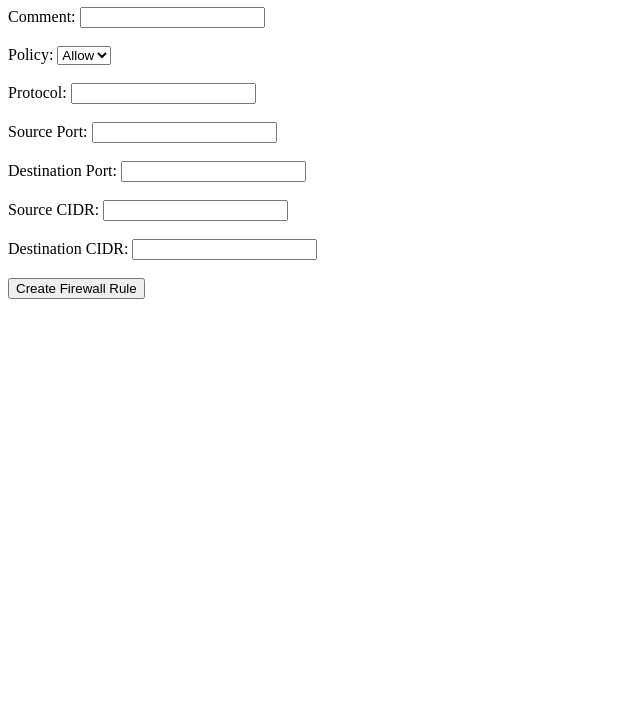
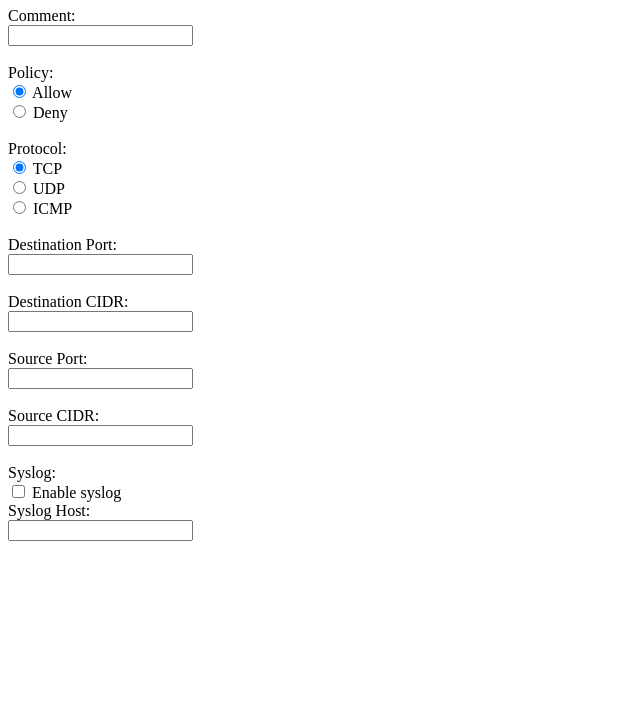
Before and after one commit to jujiz/jujiz.github.io, a plain HTML site: page index.html in a window 1280 px wide. Shown: the part 73-800 px from the top of the page, without its empty margins (0-640 px from the left). Drawn offline with nearby package versions, Linux system fonts and the light colour scheme.

Commit message:
Update index.html

```diff
--- a/index.html
+++ b/index.html
@@ -1,74 +1,74 @@
 <!DOCTYPE html>
 <html>
-  <head>
-    <meta charset="utf-8">
-    <title>Meraki Firewall Rule Creator</title>
-  </head>
-  <body>
-    <h1>Meraki Firewall Rule Creator</h1>
-    <form>
-      <label for="comment">Comment:</label>
-      <input type="text" name="comment" id="comment"><br><br>
-      <label for="policy">Policy:</label>
-      <select name="policy" id="policy">
-        <option value="allow">Allow</option>
-        <option value="deny">Deny</option>
-      </select><br><br>
-      <label for="protocol">Protocol:</label>
-      <input type="text" name="protocol" id="protocol"><br><br>
-      <label for="srcPort">Source Port:</label>
-      <input type="text" name="srcPort" id="srcPort"><br><br>
-      <label for="dstPort">Destination Port:</label>
-      <input type="text" name="dstPort" id="dstPort"><br><br>
-      <label for="srcCidr">Source CIDR:</label>
-      <input type="text" name="srcCidr" id="srcCidr"><br><br>
-      <label for="destCidr">Destination CIDR:</label>
-      <input type="text" name="destCidr" id="destCidr"><br><br>
-      <button type="button" onclick="createFirewallRule()">Create Firewall Rule</button>
-    </form>
-    <br><br>
-    <div id="results"></div>
+<head>
+	<title>Create Firewall Rule</title>
+	<script src="https://code.jquery.com/jquery-3.6.0.min.js"></script>
+	<script>
+	$(document).ready(function() {
+		$('#create-firewall-rule-form').submit(function(event) {
+			// Prevent form from submitting normally
+			event.preventDefault();
 
-    <script>
-      function createFirewallRule() {
-        // Get the values of the form fields
-        var comment = document.getElementById("comment").value;
-        var policy = document.getElementById("policy").value;
-        var protocol = document.getElementById("protocol").value;
-        var srcPort = document.getElementById("srcPort").value;
-        var dstPort = document.getElementById("dstPort").value;
-        var srcCidr = document.getElementById("srcCidr").value;
-        var destCidr = document.getElementById("destCidr").value;
+			// Get form data
+			var formData = {
+				comment: $('input[name=comment]').val(),
+				policy: $('input[name=policy]:checked').val(),
+				protocol: $('input[name=protocol]:checked').val(),
+				destPort: $('input[name=destPort]').val(),
+				destCidr: $('input[name=destCidr]').val(),
+				srcPort: $('input[name=srcPort]').val(),
+				srcCidr: $('input[name=srcCidr]').val(),
+				syslogEnabled: $('input[name=syslogEnabled]').is(':checked'),
+				syslogHost: $('input[name=syslogHost]').val(),
+				syslogPort: $('input[name=syslogPort]').val()
+			};
 
-        // Define the firewall rule as a dictionary
-        var firewallRule = {
-          "comment": comment,
-          "policy": policy,
-          "protocol": protocol,
-          "srcPort": srcPort,
-          "dstPort": dstPort,
-          "srcCidr": srcCidr,
-          "destCidr": destCidr
-        };
+			// Send form data to Python script using AJAX
+			$.ajax({
+				type: 'POST',
+				url: '/create_firewall_rule.py',
+				data: formData,
+				success: function(response) {
+					// Show success message
+					$('#create-firewall-rule-result').html(response);
+				},
+				error: function(xhr, status, error) {
+					// Show error message
+					$('#create-firewall-rule-result').html('Error creating firewall rule: ' + xhr.status + ' ' + error);
+				}
+			});
+		});
+	});
+	</script>
+</head>
+<body>
+	<h1>Create Firewall Rule</h1>
+	<form id="create-firewall-rule-form" method="POST">
+		<label for="comment">Comment:</label><br>
+		<input type="text" name="comment"><br><br>
 
-        // Define the API endpoint and headers
-        var endpoint = "/networks/YOUR_NETWORK_ID/l3FirewallRules";
-        var headers = {
-          "Content-Type": "application/json",
-          "X-Cisco-Meraki-API-Key": "YOUR_API_KEY"
-        };
+		<label>Policy:</label><br>
+		<input type="radio" name="policy" value="allow" checked> Allow<br>
+		<input type="radio" name="policy" value="deny"> Deny<br><br>
 
-        // Send the API request to create the firewall rule
-        fetch(endpoint, {
-          method: "POST",
-          headers: headers,
-          body: JSON.stringify([firewallRule])
-        })
-        .then(response => {
-          if (response.status == 201) {
-            // Display a success message if the firewall rule was created successfully
-            document.getElementById("results").innerHTML = "Firewall rule created successfully";
-          } else {
-            // Display an error message if the firewall rule creation failed
-            document.getElementById("results").innerHTML = "Error creating firewall rule";
-          }
+		<label>Protocol:</label><br>
+		<input type="radio" name="protocol" value="tcp" checked> TCP<br>
+		<input type="radio" name="protocol" value="udp"> UDP<br>
+		<input type="radio" name="protocol" value="icmp"> ICMP<br><br>
+
+		<label for="destPort">Destination Port:</label><br>
+		<input type="text" name="destPort"><br><br>
+
+		<label for="destCidr">Destination CIDR:</label><br>
+		<input type="text" name="destCidr"><br><br>
+
+		<label for="srcPort">Source Port:</label><br>
+		<input type="text" name="srcPort"><br><br>
+
+		<label for="srcCidr">Source CIDR:</label><br>
+		<input type="text" name="srcCidr"><br><br>
+
+		<label>Syslog:</label><br>
+		<input type="checkbox" name="syslogEnabled"> Enable syslog<br>
+		<label for="syslogHost">Syslog Host:</label><br>
+		<input type="text" name="syslogHost"><br>
```
